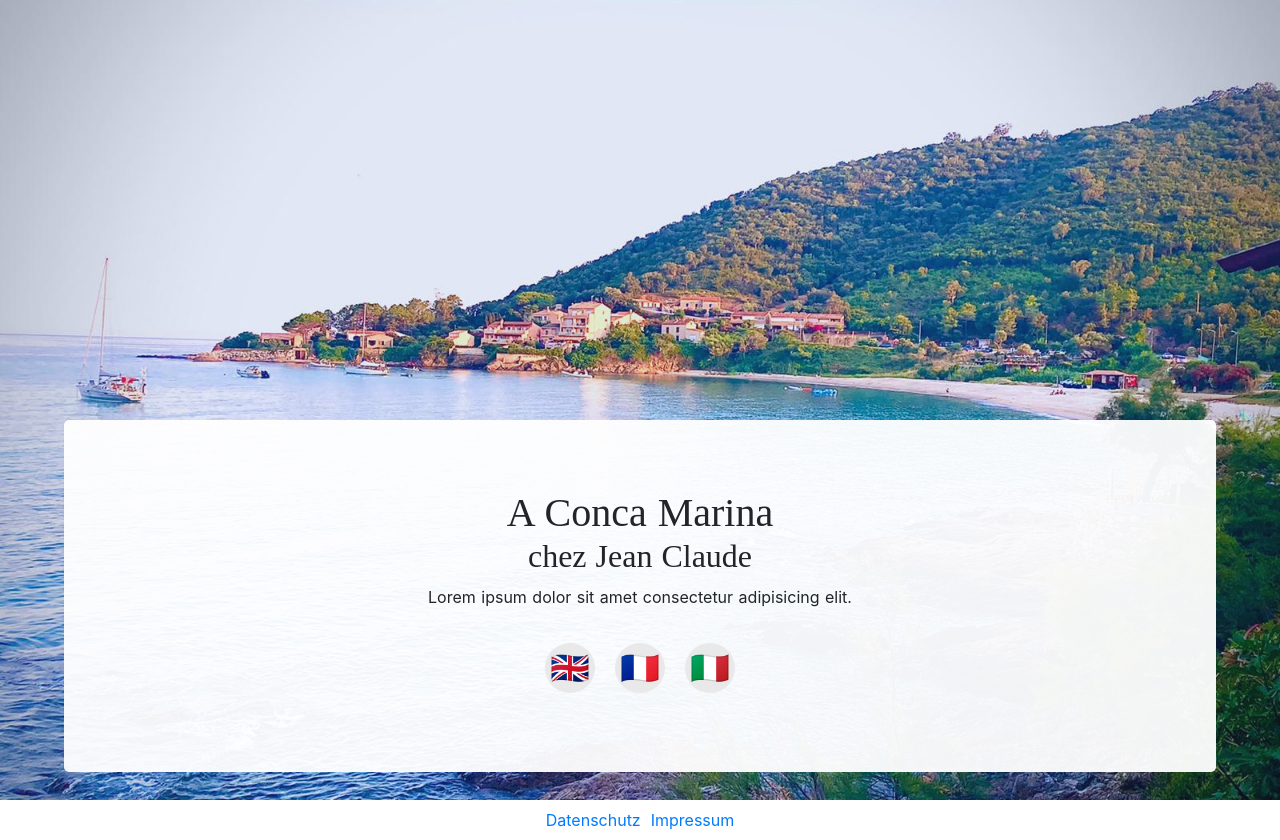
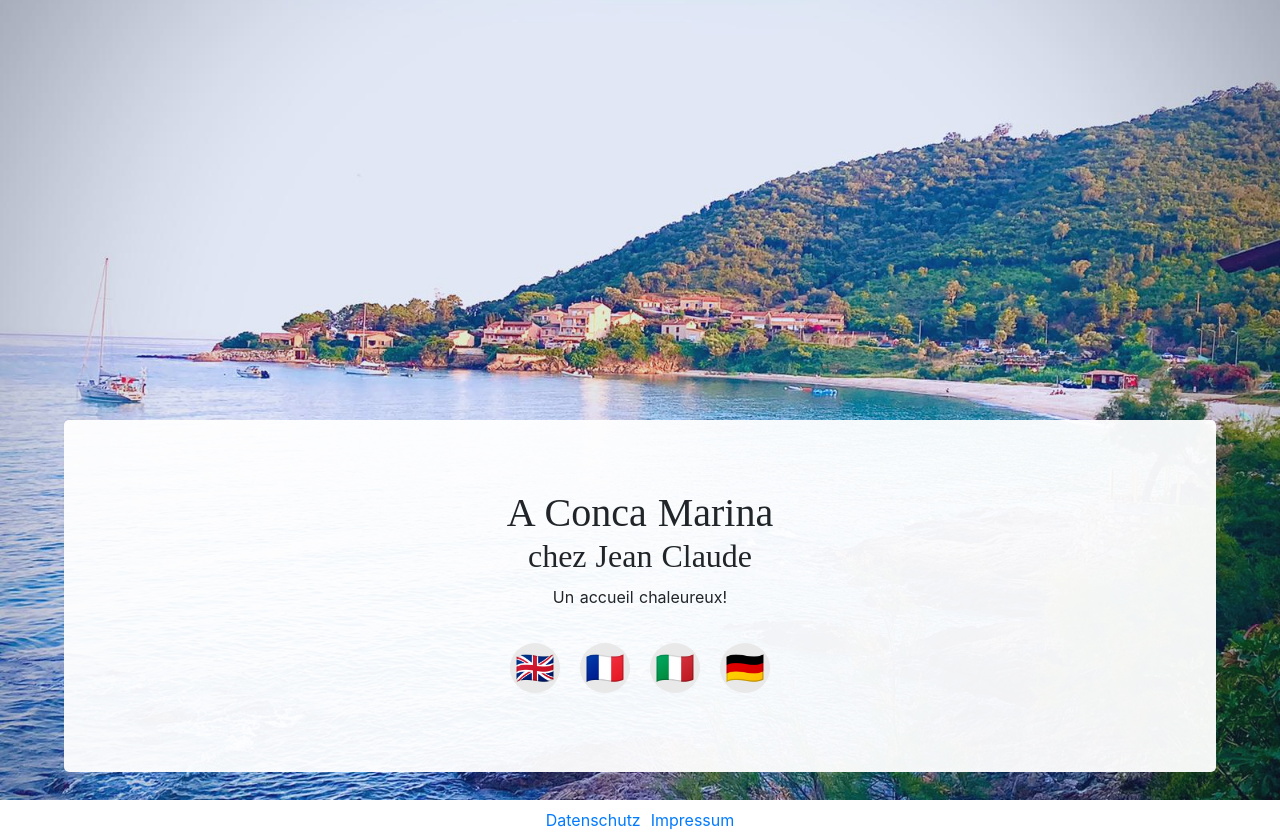
Before and after one commit to BenGoetemann/corsica, a Nuxt app: page / in a window 1280 px wide. Built offline with nearby package versions, Linux system fonts and the light colour scheme; a web font is replaced by a local one.

Commit message:
added german language

```diff
--- a/components/Navigation.vue
+++ b/components/Navigation.vue
@@ -41,6 +41,9 @@
             >
             <b-nav-item @click="$store.commit('it')" class="flag" href="#"
               >🇮🇹</b-nav-item
+            >
+             <b-nav-item @click="$store.commit('de')" class="flag" href="#"
+              >🇩🇪</b-nav-item
             >
 
           </div>
--- a/pages/index.vue
+++ b/pages/index.vue
@@ -8,13 +8,14 @@
             <h1 class="brand">A Conca Marina</h1>
             <h2 class="claude">chez Jean Claude</h2>
             <p class="intro-text">
-              Lorem ipsum dolor sit amet consectetur adipisicing elit.
+              Un accueil chaleureux!
             </p>
 
             <div class="languages">
               <nuxt-link class="btn" to="card"><div @click="$store.commit('en')" class="flag">🇬🇧</div></nuxt-link>
               <nuxt-link class="btn" to="card"><div @click="$store.commit('fr')" class="flag">🇫🇷</div></nuxt-link>
               <nuxt-link class="btn" to="card"><div @click="$store.commit('it')" class="flag">🇮🇹</div></nuxt-link>
+              <nuxt-link class="btn" to="card"><div @click="$store.commit('de')" class="flag">🇩🇪</div></nuxt-link>
             </div>
           </div>
         </div>
```
